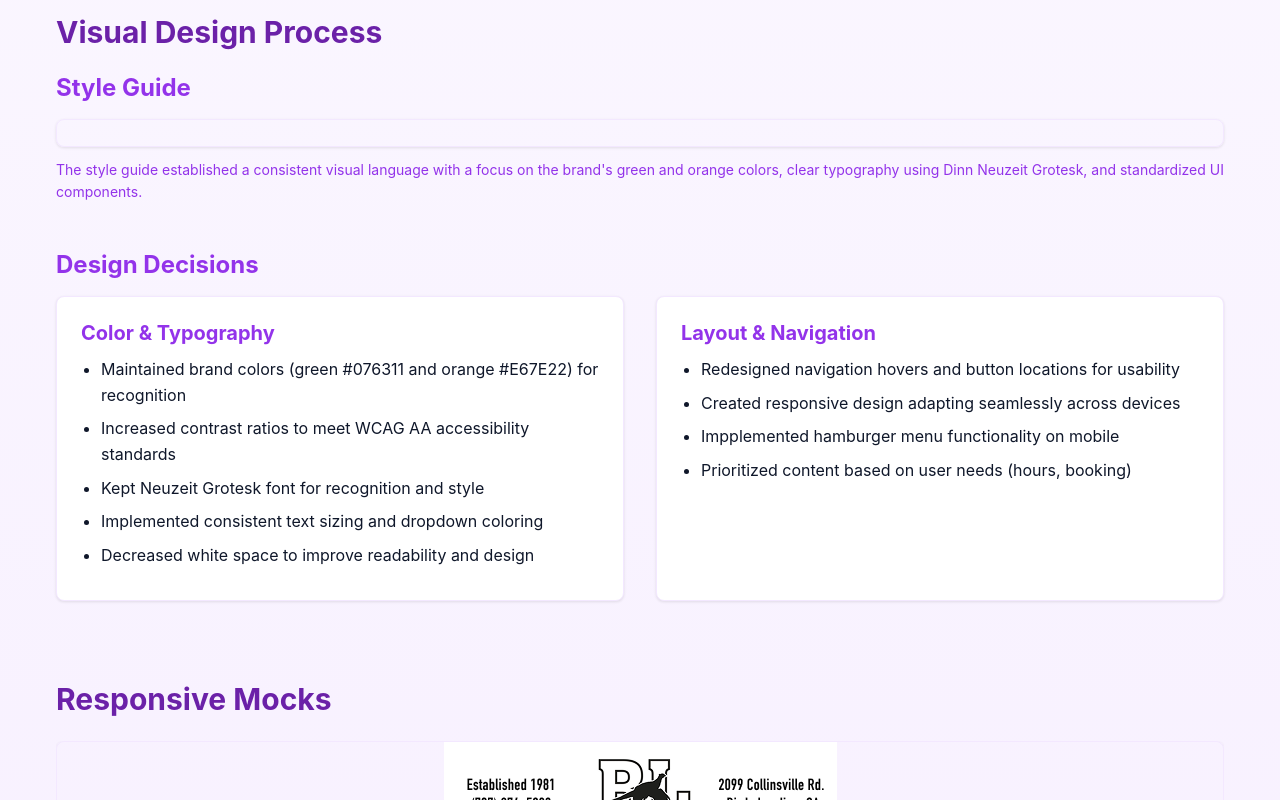
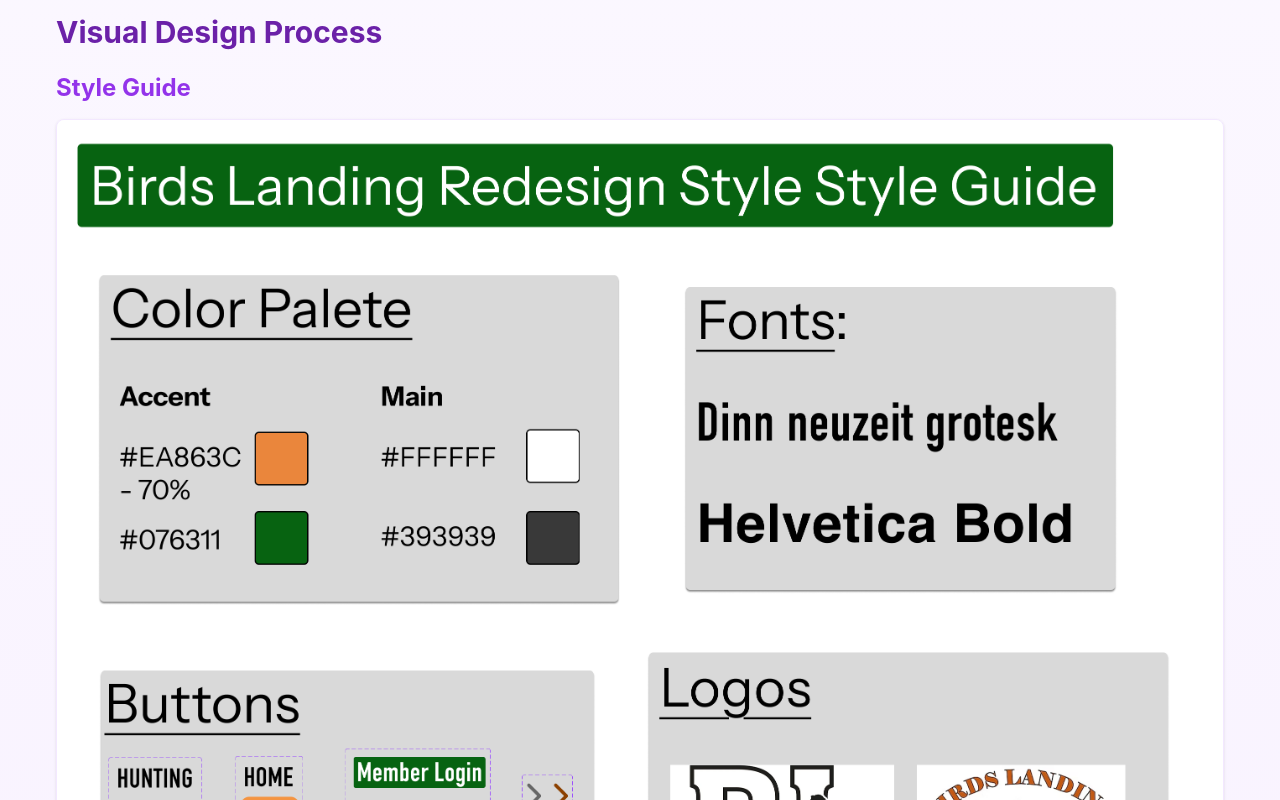
Before and after one commit to rowestoli/ResponsiveRedesign, a plain HTML site: page index.html in a window 1280 px wide. Shown: the part 1900-2700 px from the top of the page. Drawn offline with Linux system fonts and the light colour scheme.

Commit message:
Style guide path fixed

```diff
--- a/index.html
+++ b/index.html
@@ -179,7 +179,7 @@
             <div class="subsection">
               <h3 class="subsection-title">Style Guide</h3>
               <div class="image-card">
-                <img src="assets/style-guide.png" alt="Birds Landing Style Guide" class="full-width-image" />
+                <img src="assets/styleguide.png" alt="Birds Landing Style Guide" class="full-width-image" />
               </div>
               <p class="image-caption">
                 The style guide established a consistent visual language with a focus on the brand's green and orange colors,
```
